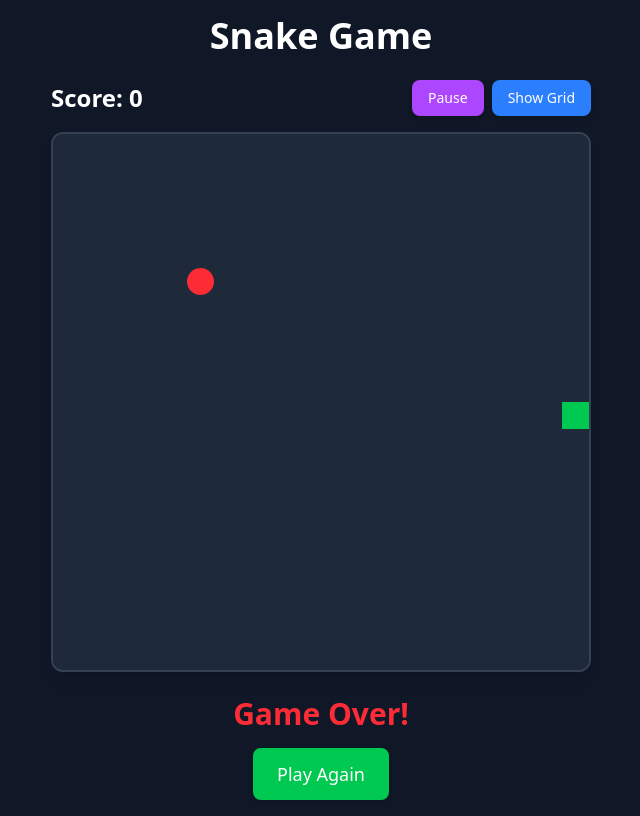
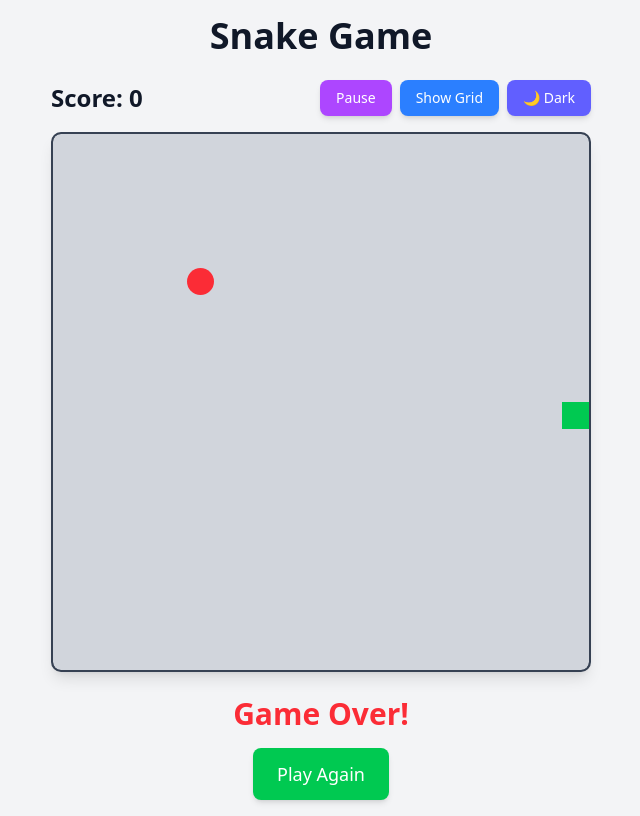
Before and after one commit to mrpineapples/snake, a React (Vite) app: page / in a window 1280 px wide. Shown: the whole page, without its empty margins (319-959 px from the left). Built offline with nearby package versions, Linux system fonts and the light colour scheme.

Commit message:
feat: add light/dark toggle

```diff
--- a/src/components/SnakeGame.tsx
+++ b/src/components/SnakeGame.tsx
@@ -1,5 +1,22 @@
 import { useState, useEffect, useCallback } from "react";
 import clsx from "clsx";
+
+type Theme = "light" | "dark";
+
+const getSystemTheme = (): Theme => {
+  if (
+    window.matchMedia &&
+    window.matchMedia("(prefers-color-scheme: dark)").matches
+  ) {
+    return "dark";
+  }
+  return "light";
+};
+
+const getStoredTheme = (): Theme => {
+  const storedTheme = localStorage.getItem("theme") as Theme;
+  return storedTheme || getSystemTheme();
+};
 
 type Position = {
   x: number;
@@ -18,6 +35,24 @@ export default function SnakeGame() {
   const [showGrid, setShowGrid] = useState(false);
   const [isPaused, setIsPaused] = useState(false);
   const [touchStart, setTouchStart] = useState<Position | null>(null);
+  const [theme, setTheme] = useState<Theme>(getStoredTheme());
+
+  useEffect(() => {
+    const mediaQuery = window.matchMedia("(prefers-color-scheme: dark)");
+    const handleChange = (e: MediaQueryListEvent) => {
+      if (!localStorage.getItem("theme")) {
+        setTheme(e.matches ? "dark" : "light");
+      }
+    };
+
+    mediaQuery.addEventListener("change", handleChange);
+    return () => mediaQuery.removeEventListener("change", handleChange);
+  }, []);
+
+  useEffect(() => {
+    localStorage.setItem("theme", theme);
+    document.documentElement.classList.toggle("dark", theme === "dark");
+  }, [theme]);
 
   useEffect(() => {
     const handleTouchStart = (e: TouchEvent) => {
@@ -201,10 +236,14 @@ export default function SnakeGame() {
           isTopRight && "rounded-tr-[0.5rem]",
           isBottomLeft && "rounded-bl-[0.5rem]",
           isBottomRight && "rounded-br-[0.5rem]",
-          showGrid && "border border-gray-700",
+          showGrid && theme === "dark"
+            ? "border border-gray-700"
+            : showGrid
+            ? "border border-gray-700"
+            : "",
           {
             "bg-green-500": isSnake,
-            "bg-gray-800": !isSnake && !isFood,
+            [theme === "dark" ? "bg-gray-800" : "bg-gray-300"]: !isSnake,
           }
         )}
       >
@@ -224,7 +263,14 @@ export default function SnakeGame() {
   };
 
   return (
-    <div className="flex flex-col items-center min-h-screen bg-gray-900 text-white p-4 overscroll-none touch-none">
+    <div
+      className={clsx(
+        "flex flex-col items-center min-h-screen p-4 overscroll-none touch-none transition-colors",
+        theme === "dark"
+          ? "bg-gray-900 text-white"
+          : "bg-gray-100 text-gray-900"
+      )}
+    >
       <div className="mb-6 text-3xl md:text-4xl font-bold">Snake Game</div>
       <div className="mb-4 flex items-center justify-between w-full max-w-[540px]">
         <div className="text-xl md:text-2xl font-semibold">Score: {score}</div>
@@ -247,10 +293,25 @@ export default function SnakeGame() {
           >
             {showGrid ? "Hide Grid" : "Show Grid"}
           </button>
+          <button
+            onClick={() => setTheme(theme === "dark" ? "light" : "dark")}
+            className={clsx(
+              "px-4 py-2 text-sm rounded-lg transition-colors shadow-md",
+              theme === "dark"
+                ? "bg-yellow-500 hover:bg-yellow-600 text-gray-900"
+                : "bg-indigo-500 hover:bg-indigo-600 text-white"
+            )}
+          >
+            {theme === "dark" ? "☀️ Light" : "🌙 Dark"}
+          </button>
         </div>
       </div>
       <div className="w-full max-w-[95vw] md:max-w-[540px] aspect-square relative">
-        <div className="grid grid-cols-20 gap-0 bg-gray-800 border-2 border-gray-700 rounded-[0.75rem] overflow-hidden shadow-lg w-full h-full">
+        <div
+          className={clsx(
+            "grid grid-cols-20 gap-0 border-2 rounded-[10px] overflow-hidden shadow-lg w-full h-full transition-colors bg-gray-700 border-gray-700"
+          )}
+        >
           {renderGrid()}
         </div>
         {isPaused && !gameOver && (
```
